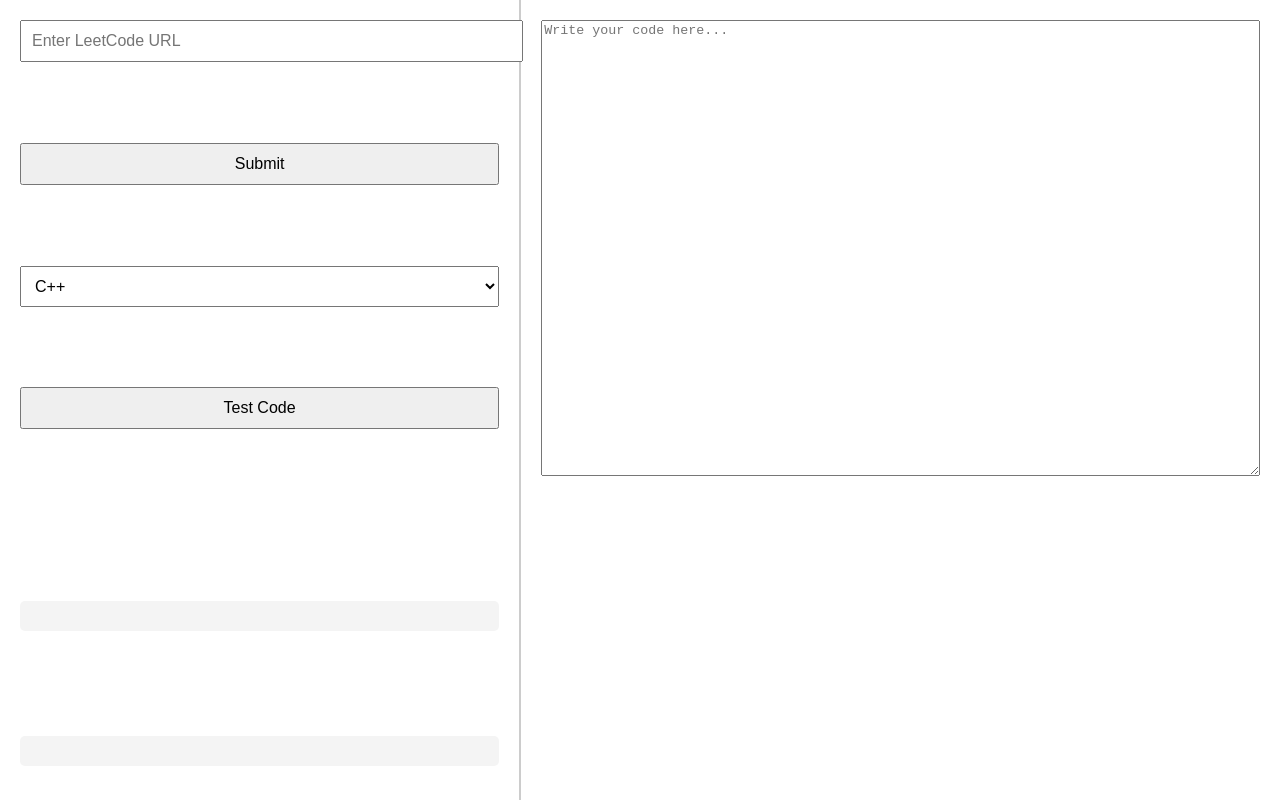
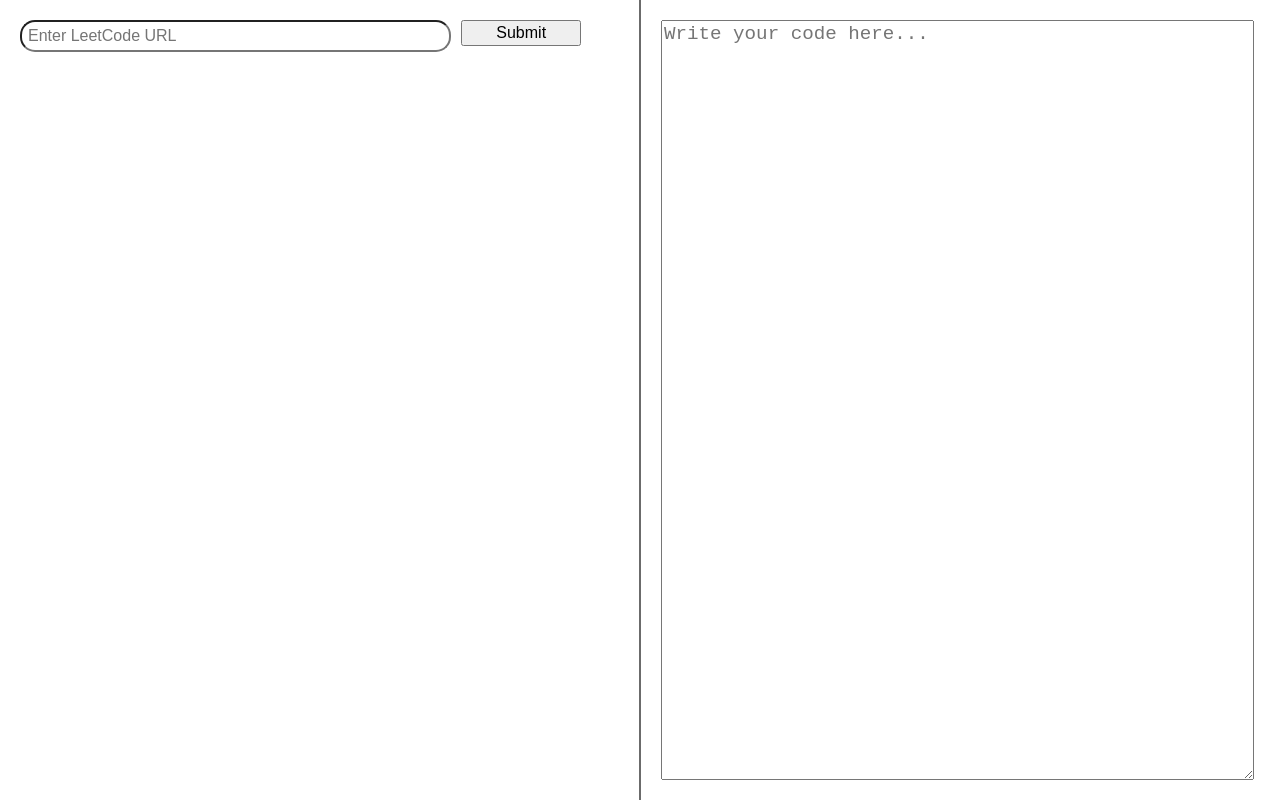
Before and after one commit to idtsitsharsh/LeetCode-Scraper-And-Tester, a website: page media/webview.html in a window 1280 px wide. Drawn offline with Linux system fonts and the light colour scheme.

Commit message:
Improved UI

```diff
--- a/media/webview.html
+++ b/media/webview.html
@@ -13,51 +13,75 @@
         }
 
         #leftPanel {
-            width: 40%;
+            width: 50%;
             padding: 20px;
-            border-right: 2px solid #ccc;
-            display: flex;
-            flex-direction: column;
-            justify-content: space-between;
+            border-right: 2px solid #222121aa;
         }
 
         #rightPanel {
-            width: 60%;
+            width: 50%;
             padding: 20px;
             display: flex;
             flex-direction: column;
         }
 
-        input, select, button {
-            width: 100%;
-            padding: 10px;
-            margin-bottom: 10px;
-            font-size: 16px;
+        .search{
+            display: flex;
+            gap: 10px;
+
+            input{
+                height: 2vw;
+                width: 70%;
+                padding-left: 1%;
+                font-size: 16px;
+                border-radius: 15px;
+            }
+            input:focus{
+                border:none;
+            }
+
+        }
+        select,button{
+                width: 20%;
+                font-size: 16px;
+                height: 2vw;
+            }
+        #codeEditor{
+            height: 100vh;
+            width: 98%;
+            font-size: 1.5vw;
         }
 
         pre {
             white-space: pre-wrap;
             word-wrap: break-word;
-            background-color: #f4f4f4;
+            background-color: #fff;
             padding: 15px;
             border-radius: 5px;
             font-size: 14px;
             margin-top: 20px;
+            color: black;
+            display: none;
+        }
+        .display{
+            display: none;
         }
     </style>
 </head>
 <body>
     <div id="leftPanel">
+        <div class="search">
         <input type="text" id="urlInput" placeholder="Enter LeetCode URL" />
-        <button id="submitButton">Submit</button>
-        <select id="languageDropdown">
+        <button id="submitButton">Submit</button></div>
+        <pre id="problemDescription" class="display"></pre>
+        <select id="languageDropdown" class="display">
             <option value="cpp">C++</option>
             <option value="python">Python</option>
         </select>
-        <button id="testButton">Test Code</button>
-        <div id="errorMessage" style="color: red;"></div>
-        <pre id="problemDescription"></pre>
-        <pre id="testResults"></pre>
+        <button id="testButton" class="display">Test Code</button>
+        <div id="errorMessage" style="color: red;" class="display"></div>
+
+        <pre id="testResults" class="display"></pre>
     </div>
     <div id="rightPanel">
         <textarea id="codeEditor" placeholder="Write your code here..." rows="30"></textarea>
@@ -72,6 +96,18 @@
             } else {
                 document.getElementById('errorMessage').textContent = 'Please enter a URL.';
             }
+            var elements = document.querySelectorAll('.display');
+
+            // Loop through each element and change its display property
+            elements.forEach(function(element) {
+                element.style.display = 'block';  // or 'inline', 'flex', depending on your layout
+            });
+            var elements2 = document.querySelectorAll('.search');
+
+            // Loop through each element and change its display property
+            elements2.forEach(function(element) {
+                element.style.display = 'block';  // or 'inline', 'flex', depending on your layout
+            });
         });
 
         document.getElementById('testButton').addEventListener('click', () => {
@@ -82,6 +118,7 @@
             } else {
                 document.getElementById('errorMessage').textContent = 'Please write code to test.';
             }
+
         });
 
         window.addEventListener('message', event => {
@@ -98,6 +135,8 @@
                     break;
             }
         });
+
+
     </script>
 </body>
 </html>
```
Also changed, not shown: 1 other file.
